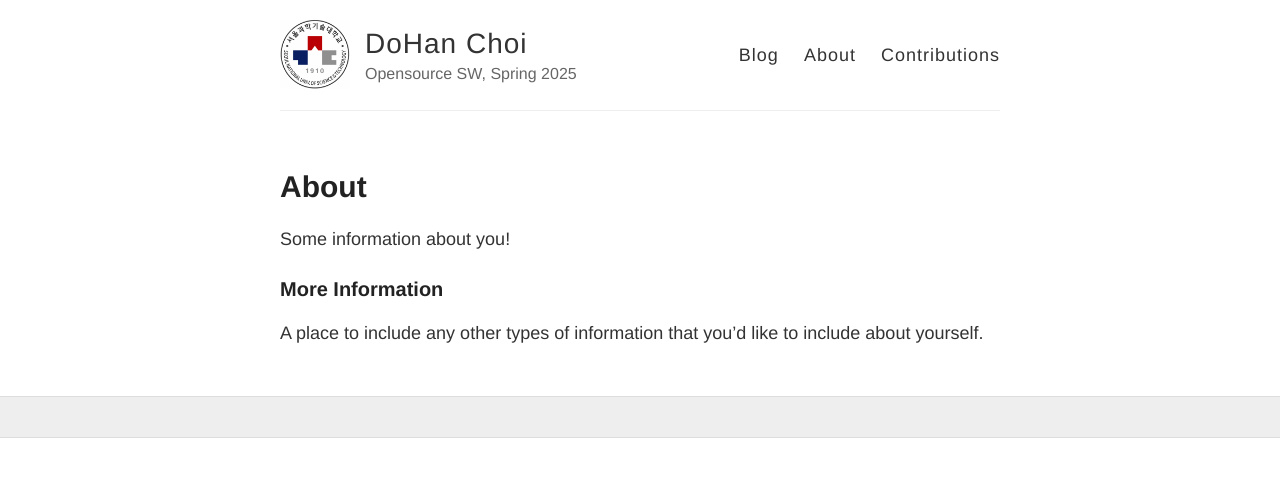
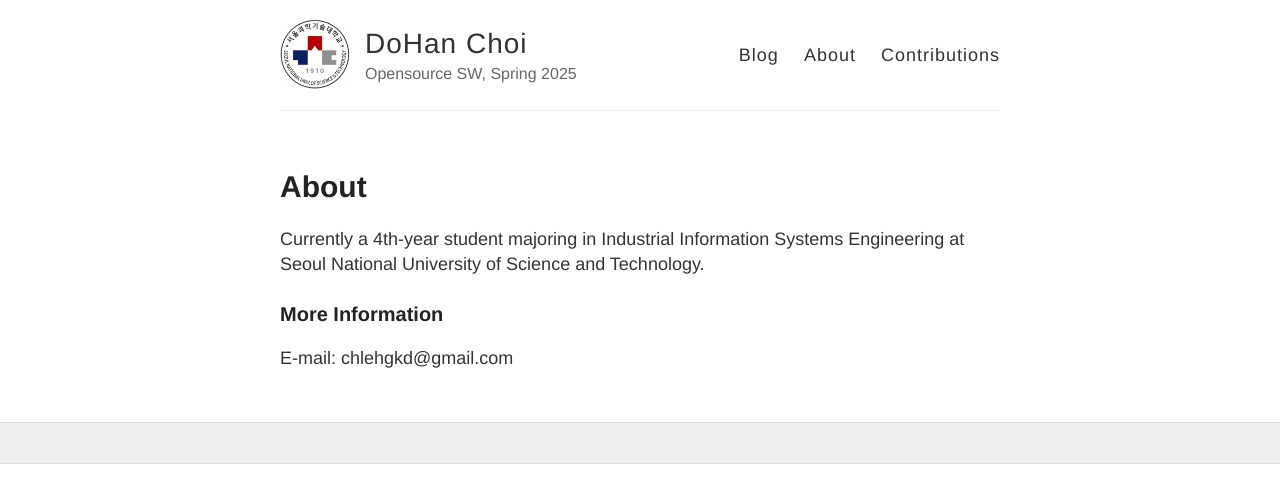
Before and after one commit to IISE-OSS25/DoHanChoi-blog, a Jekyll site: the page built from about.md, in a window 1280 px wide. Shown: the top 503 px of the page. Built offline with Jekyll 4.4.1, drawn with Linux system fonts in a browser that asks for light colours.

Commit message:
Update About page with profile information

```diff
--- a/about.md
+++ b/about.md
@@ -4,8 +4,8 @@ title: About
 permalink: /about/
 ---
 
-Some information about you!
+Currently a 4th-year student majoring in Industrial Information Systems Engineering at Seoul National University of Science and Technology.
 
 ### More Information
 
-A place to include any other types of information that you'd like to include about yourself.
+E-mail: chlehgkd@gmail.com
```
